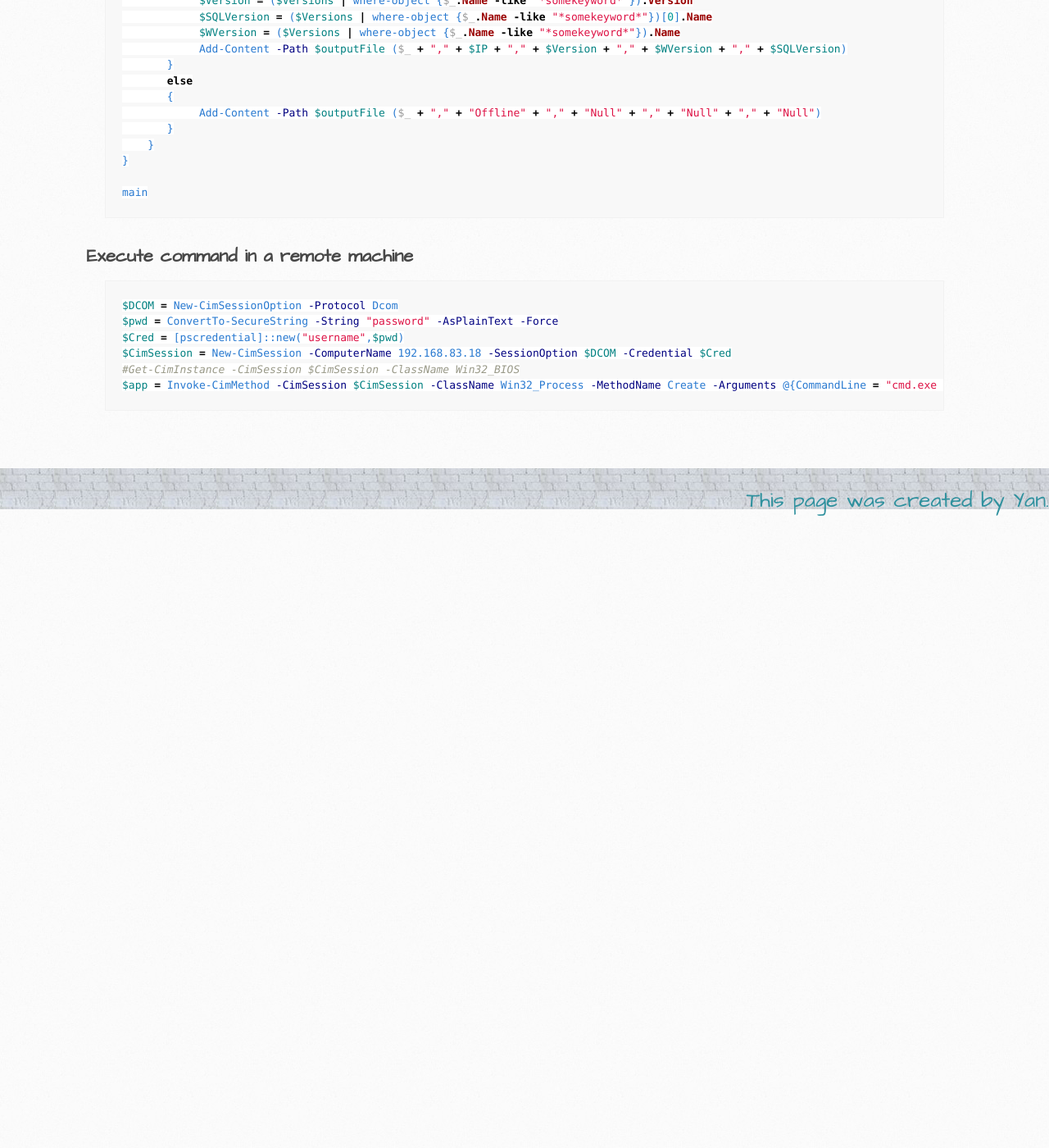
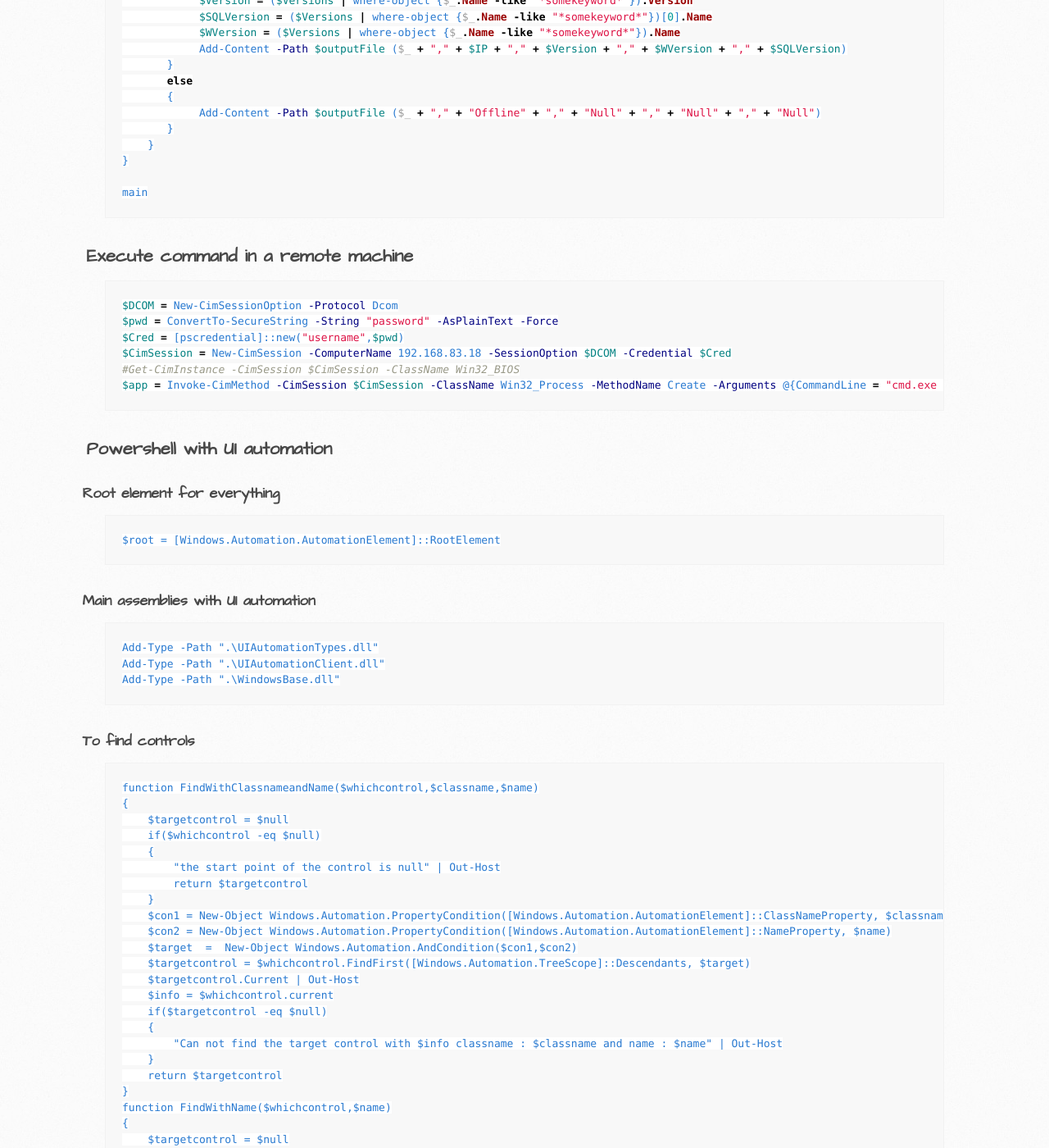
Before and after one commit to itcraftme/itcraftme, a Jekyll site: the page built from docs/it/powershell.md, in a window 1280 px wide and 1400 px high, scrolled down 3540 px. Shown: the whole window at 82% size. Built offline with Jekyll 4.4.1, drawn with Linux system fonts in a browser that asks for light colours; our own code applies the rules of GitHub Pages for plain Markdown files; before the commit the page ends 4170 px from its top, so only the background shows below that; some of the changed text lies outside the part shown.

Commit message:
Update powershell.md
add UI Automation part with powershell

````diff
--- a/docs/it/powershell.md
+++ b/docs/it/powershell.md
@@ -141,3 +141,79 @@ $CimSession = New-CimSession -ComputerName 192.168.83.18 -SessionOption $DCOM -C
 #Get-CimInstance -CimSession $CimSession -ClassName Win32_BIOS
 $app = Invoke-CimMethod -CimSession $CimSession -ClassName Win32_Process -MethodName Create -Arguments @{CommandLine = "cmd.exe /c C:\Temp\abc.bat" }
 ```
+## Powershell with UI automation
+### Root element for everything
+```
+$root = [Windows.Automation.AutomationElement]::RootElement
+```
+### Main assemblies with UI automation
+```
+Add-Type -Path ".\UIAutomationTypes.dll"
+Add-Type -Path ".\UIAutomationClient.dll"
+Add-Type -Path ".\WindowsBase.dll"
+```
+### To find controls
+```
+function FindWithClassnameandName($whichcontrol,$classname,$name)
+{
+    $targetcontrol = $null
+    if($whichcontrol -eq $null)
+    {
+        "the start point of the control is null" | Out-Host
+        return $targetcontrol
+    }
+    $con1 = New-Object Windows.Automation.PropertyCondition([Windows.Automation.AutomationElement]::ClassNameProperty, $classname)
+    $con2 = New-Object Windows.Automation.PropertyCondition([Windows.Automation.AutomationElement]::NameProperty, $name)
+    $target  =  New-Object Windows.Automation.AndCondition($con1,$con2)
+    $targetcontrol = $whichcontrol.FindFirst([Windows.Automation.TreeScope]::Descendants, $target)
+    $targetcontrol.Current | Out-Host
+    $info = $whichcontrol.current
+    if($targetcontrol -eq $null)
+    {
+        "Can not find the target control with $info classname : $classname and name : $name" | Out-Host
+    }
+    return $targetcontrol
+}
+function FindWithName($whichcontrol,$name)
+{
+    $targetcontrol = $null
+    if($whichcontrol -eq $null)
+    {
+        "the start point of the control is null" | Out-Host
+        return $targetcontrol
+    }
+    $con1 = New-Object Windows.Automation.PropertyCondition([Windows.Automation.AutomationElement]::NameProperty, $name)
+    $targetcontrol = $whichcontrol.FindFirst([Windows.Automation.TreeScope]::Descendants, $con1)
+    $targetcontrol.Current | Out-Host
+    $info = $whichcontrol.current
+    if($targetcontrol -eq $null)
+    {
+        "Can not find the target control with $info  name : $name" | Out-Host
+    }
+    return $targetcontrol
+}
+```
+### To work with tree walker
+```
+    $treewalker = [Windows.Automation.TreeWalker]::RawViewWalker   //RawView, ContentView, ControlView
+    $child = $treewalker.GetFirstChild($root)
+    $child.current | Out-Host
+    $sibling = $treewalker.GetNextSibling($child)
+    $sibling.current | Out-Host
+
+```
+### To maximize a window
+```
+function MaximizeWindow($root,$name)
+{
+    sleep -s 2
+    $window = FindWithName $root $name
+    [System.Windows.Automation.WindowPattern]$windowpattern = $window.GetCurrentPattern([System.Windows.Automation.WindowPattern]::Pattern)
+    $windowpattern.SetWindowVisualState([System.Windows.Automation.WindowVisualState]::Maximized)
+}
+```
+### Tools for UI automation
+- Precondition: Windows SDK installed
+- inspect.exe
+- accevent.exe
+- UIAVerify
````
